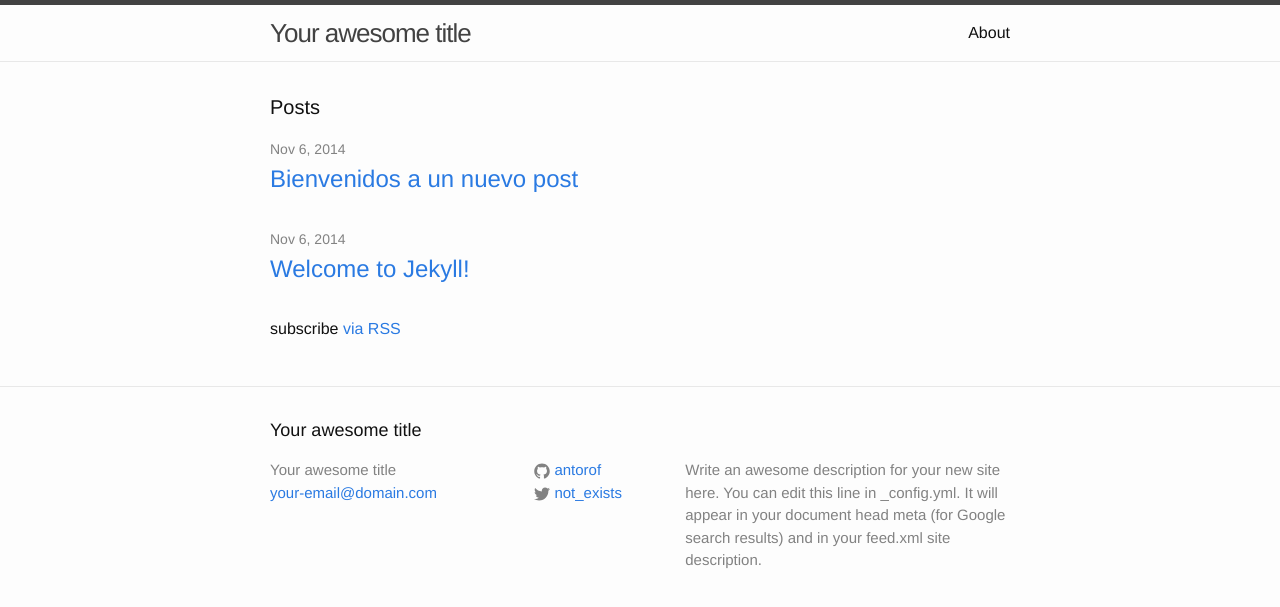
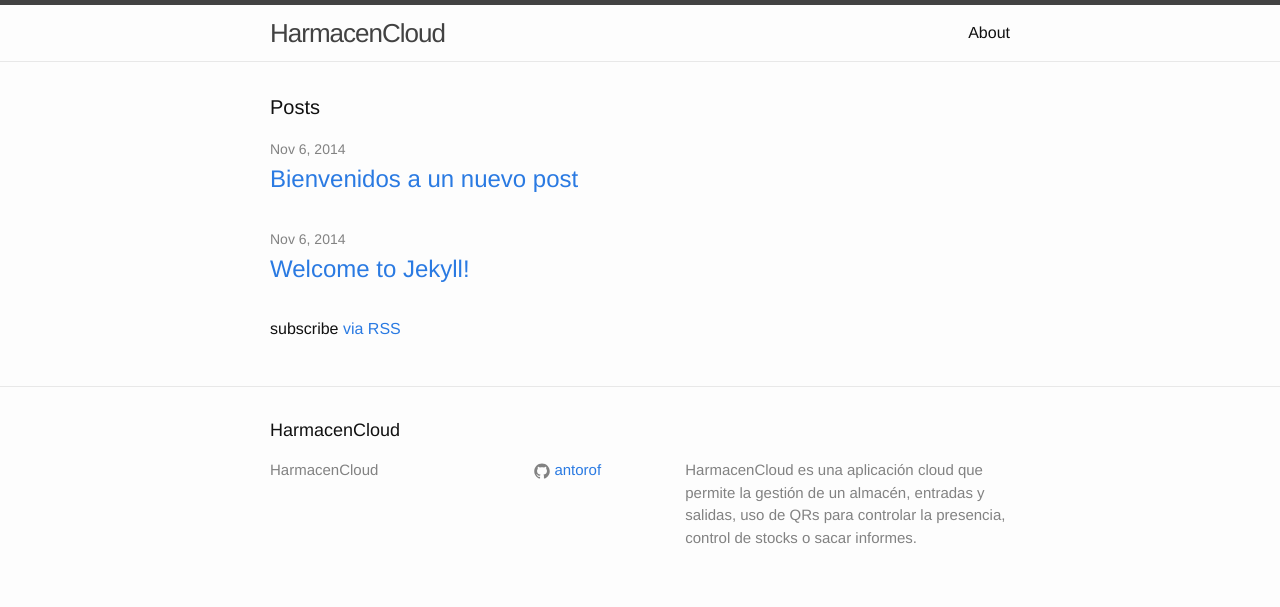
Before and after one commit to antorof/prueba-pages, a Jekyll site: the page built from index.html, in a window 1280 px wide. Shown: the top 607 px of the page. Built offline with Jekyll 4.4.1, drawn with Linux system fonts in a browser that asks for light colours.

Commit message:
Update to get closer to HarmacenCloud

```diff
--- a/_config.yml
+++ b/_config.yml
@@ -1,13 +1,12 @@
 # Site settings
-title: Your awesome title
-email: your-email@domain.com
+title: HarmacenCloud
+# email: your-email@domain.com
 description: > # this means to ignore newlines until "baseurl:"
-  Write an awesome description for your new site here. You can edit this
-  line in _config.yml. It will appear in your document head meta (for
-  Google search results) and in your feed.xml site description.
+  HarmacenCloud es una aplicaci&oacute;n cloud que permite la gesti&oacute;n de un almac&eacute;n,
+  entradas y salidas, uso de QRs para controlar la presencia, control de stocks o sacar informes.
 baseurl: "/prueba-pages" # the subpath of your site, e.g. /blog/
 url: "https://antorof.github.io/prueba-pages" # the base hostname & protocol for your site
-twitter_username: not_exists
+# twitter_username: not_exists
 github_username:  antorof
 
 # Build settings
--- a/_includes/footer.html
+++ b/_includes/footer.html
@@ -8,7 +8,7 @@
       <div class="footer-col  footer-col-1">
         <ul class="contact-list">
           <li>{{ site.title }}</li>
-          <li><a href="mailto:{{ site.email }}">{{ site.email }}</a></li>
+          <!-- <li><a href="mailto:{{ site.email }}">{{ site.email }}</a></li> -->
         </ul>
       </div>
 
```
